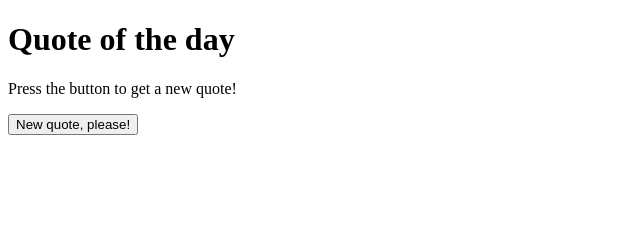
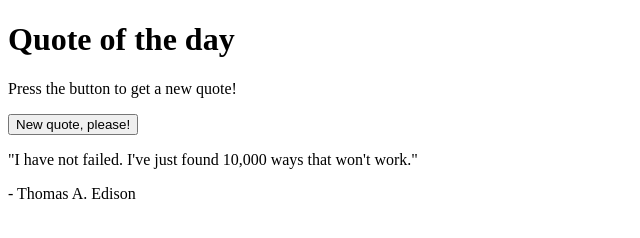
Before and after one commit to gabriellekamph/quote-generator, a plain HTML site: page index.html in a window 1280 px wide. Both pictures are taken after a click on the button "New quote, please!". Shown: the whole page, without its empty margins (0-640 px from the left). Drawn offline with Linux system fonts and the light colour scheme.

Commit message:
Creating function and adding quotes

```diff
--- a/index.html
+++ b/index.html
@@ -14,7 +14,9 @@
 
         <button id="btn">New quote, please!</button>
 
-        <p id="quoteArea"></p>
+        <p id="quote"></p>
+        <p id="author"></p>
+
     </div>
 
     <script src="quotes.js"></script>
--- a/quotes.js
+++ b/quotes.js
@@ -1,17 +1,42 @@
 // An array with all different quotes
 
-let quotesArray = [
-    {"author": "xx 1",
-    "quote": "This is the first quote"},
+const quotesArray = [
+    {"author": "Oscar Wilde",
+    "quote": "Be yourself; everyone else is already taken."},
 
-    {"author": "xx 2",
-    "quote": "This is the secound quote"},
+    {"author": "Mark Twain",
+    "quote": "If you tell the truth, you don't have to remember anything."},
 
-    {"author": "xx 3",
-    "quote": "This is the third quote"},
+    {"author": "Allen Saunders",
+    "quote": "Life is what happens to us while we are making other plans."},
 
-    {"author": "xx 4",
-    "quote": "This is the fourth quote"},
+    {"author": "Thomas A. Edison",
+    "quote": "I have not failed. I've just found 10,000 ways that won't work."},
+
+    {"author": "George Eliot",
+    "quote": "It is never too late to be what you might have been."},
+
+    {"author": "Pablo Picasso",
+    "quote": "Everything you can imagine is real."},
+
+    {"author": "George Bernard Shaw",
+    "quote": "Life isn't about finding yourself. Life is about creating yourself."},
+
+    {"author": "Bob Marley",
+    "quote": "One good thing about music, when it hits you, you feel no pain."},
+
 ];
 
 console.log(quotesArray);
+
+// Function that generate quotes when button is clicked
+
+let btn = document.getElementById("btn");
+btn.addEventListener("click", generateQuote);
+
+function generateQuote() {
+    let random = Number.parseInt(Math.random()*quotesArray.length + 1);
+
+    document.getElementById("quote").innerHTML = "\"" + quotesArray[random].quote + "\"";
+    document.getElementById("author").innerHTML = "- " + quotesArray[random].author;
+}
```
